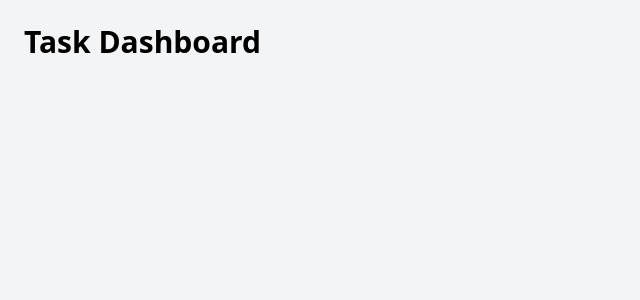
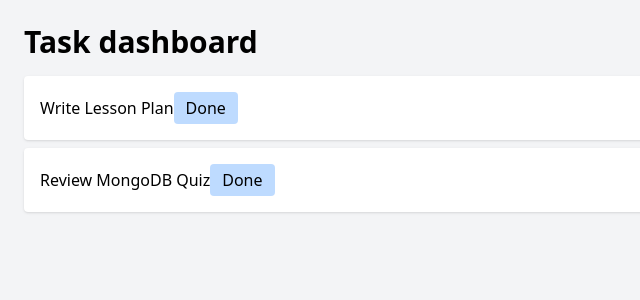
Before and after one commit to abascharles/PLPMERN, a React (Vite) app in the folder week3-ReactJS/plp-week3/: page / in a window 1280 px wide. Shown: the top 300 px of the page, without its empty margins (0-640 px from the left). Built offline with nearby package versions, Linux system fonts and the light colour scheme.

Commit message:
Creating task component

```diff
--- a/week3-ReactJS/plp-week3/src/App.jsx
+++ b/week3-ReactJS/plp-week3/src/App.jsx
@@ -1,9 +1,22 @@
-import "./index.css";
+import { useState } from 'react';
+import Task from './components/Task';
 
 export default function App() {
+  const [tasks, setTasks] = useState([
+    { id: 1, title: 'Write Lesson Plan', completed: false },
+    { id: 2, title: 'Review MongoDB Quiz', completed: true },
+  ]);
+
+  const toggleTask = id => {
+    setTasks(curr => curr.map(t => (t.id === id ? { ...t, completed: !t.completed } : t)));
+  };
+
   return (
     <div className="min-h-screen bg-gray-100 p-6">
-      <h1 className="text-3xl font-bold mb-4">Task Dashboard</h1>
+      <h1 className="text-3xl font-bold mb-4"> Task dashboard</h1>
+      {tasks.map(task => (
+        <Task key={task.id} {...task} onToggle={toggleTask} />
+      ))}
     </div>
   );
 }
```
